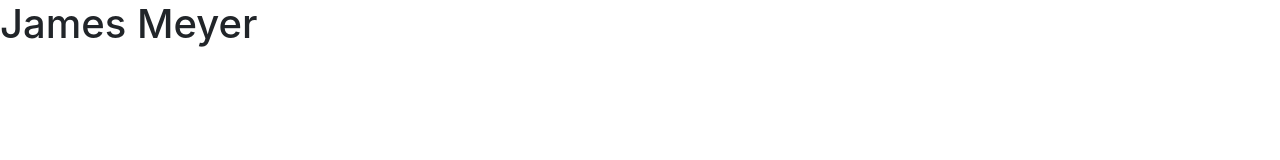
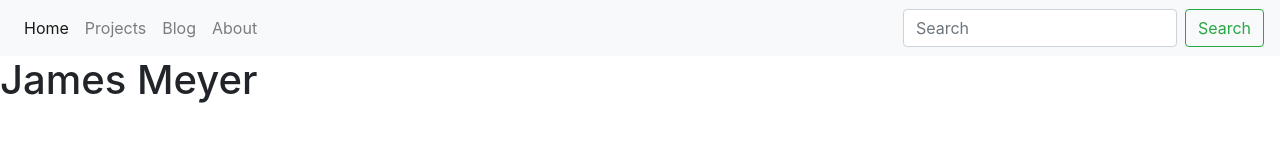
Before and after one commit to jamesmeyer1993/jamesmeyer1993.github.io, a plain HTML site: page index.html in a window 1280 px wide. Drawn offline with nearby package versions, Linux system fonts and the light colour scheme.

Commit message:
Added basic navbar

```diff
--- a/index.html
+++ b/index.html
@@ -9,8 +9,44 @@
 </body>
 
   <header>
-    <nav>
+    <nav class="navbar navbar-expand-lg navbar-light bg-light">
 
+      <!-- <a class="navbar-brand" href="#">Navbar</a> -->
+      <button class="navbar-toggler" type="button" data-toggle="collapse" data-target="#navbarSupportedContent" aria-controls="navbarSupportedContent" aria-expanded="false" aria-label="Toggle navigation">
+        <span class="navbar-toggler-icon"></span>
+      </button>
+
+      <div class="collapse navbar-collapse">
+        <ul class="navbar-nav mr-auto">
+          <li class="nav-item active">
+            <a class="nav-link" href="#">Home</a>
+          </li>
+          <li>
+            <a class="nav-link" href="#">Projects</a>
+          </li>
+          <li>
+            <a class="nav-link" href="#">Blog</a>
+          </li>
+          <li>
+            <a class="nav-link" href="#">About</a>
+          </li>
+          <!-- <li class="nav-item dropdown">
+            <a class="nav-link dropdown-toggle" href="#" id="navbarDropdown" role="button" data-toggle="dropdown" aria-haspopup="true" aria-expanded="false">
+              Dropdown
+            </a>
+            <div class="dropdown-menu" aria-labelledby="navbarDropdown">
+              <a class="dropdown-item" href="#">Action</a>
+              <a class="dropdown-item" href="#">Another action</a>
+              <div class="dropdown-divider"></div>
+              <a class="dropdown-item" href="#">Something else here</a>
+            </div>
+          </li> -->
+        </ul>
+        <form class="form-inline my-2 my-lg-0">
+          <input class="form-control mr-sm-2" type="search" placeholder="Search" aria-label="Search">
+          <button class="btn btn-outline-success my-2 my-sm-0" type="submit">Search</button>
+        </form>
+      </div>
     </nav>
   </header>
 
```
